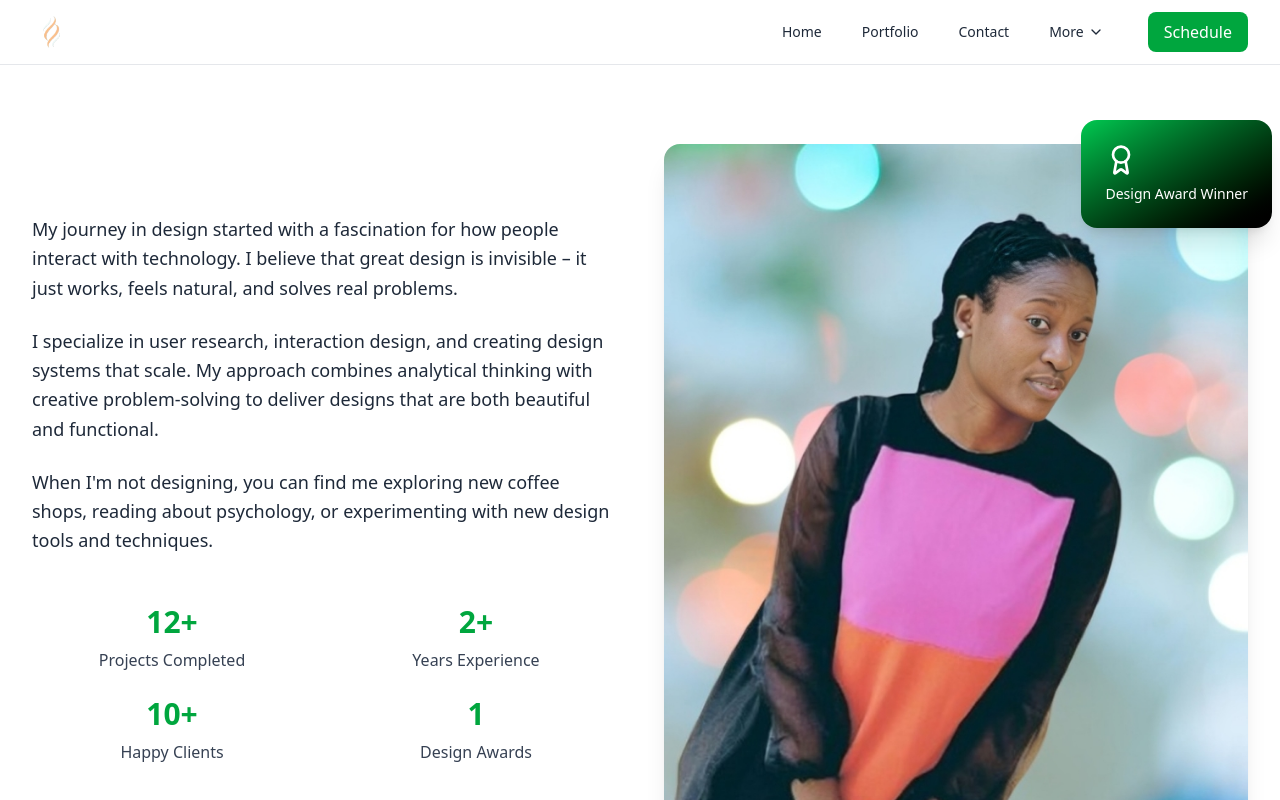
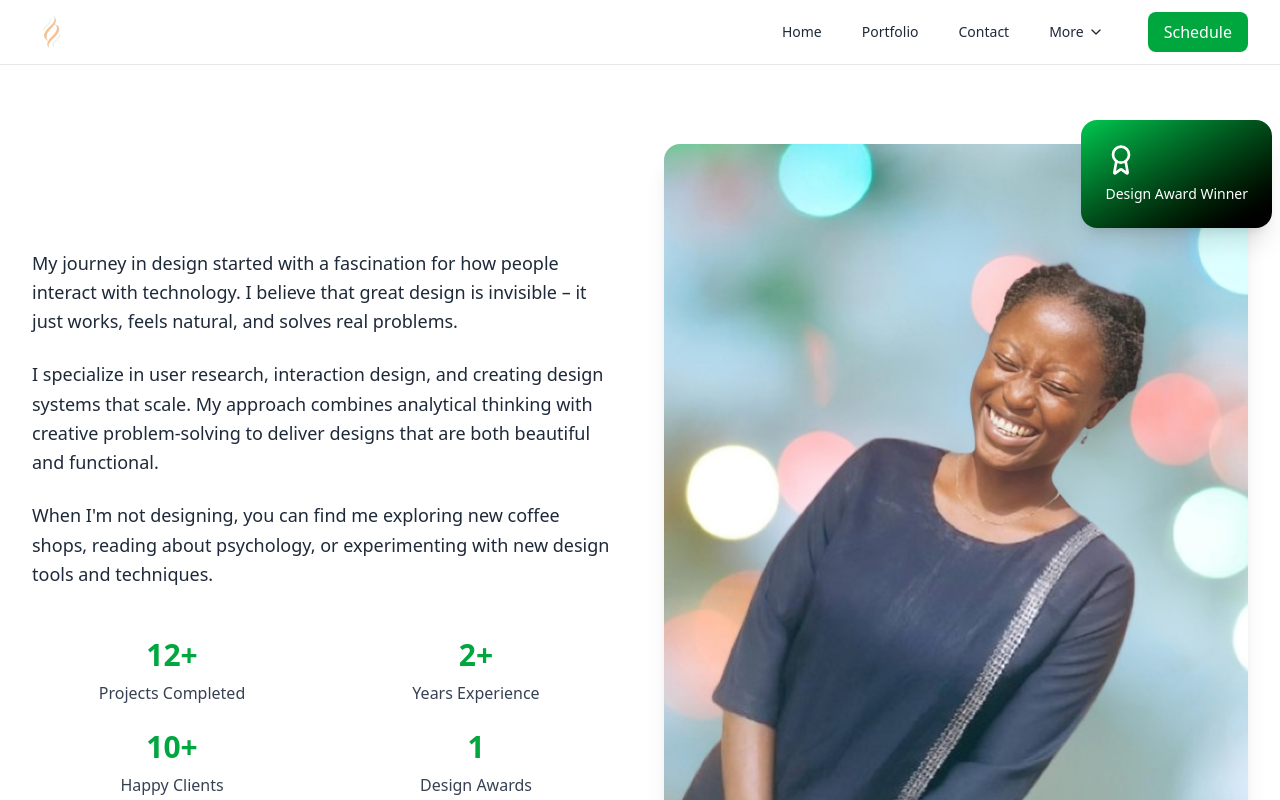
Before and after one commit to simon-azike1/Mercel-Life, a React (Vite) app: page /about in a window 1280 px wide. Shown: the top 800 px of the page. Built offline with nearby package versions, Linux system fonts and the light colour scheme.

Commit message:
AboutMe Image Update

```diff
--- a/src/components/AboutSection.jsx
+++ b/src/components/AboutSection.jsx
@@ -101,7 +101,7 @@ export default function AboutSection() {
             }`}
           >
             <img
-              src="/assets/img/bg__23.png"
+              src="/assets/img/bg_24.png"
               alt="Mercelina working on design"
               className="rounded-2xl shadow-xl"
             />
```
